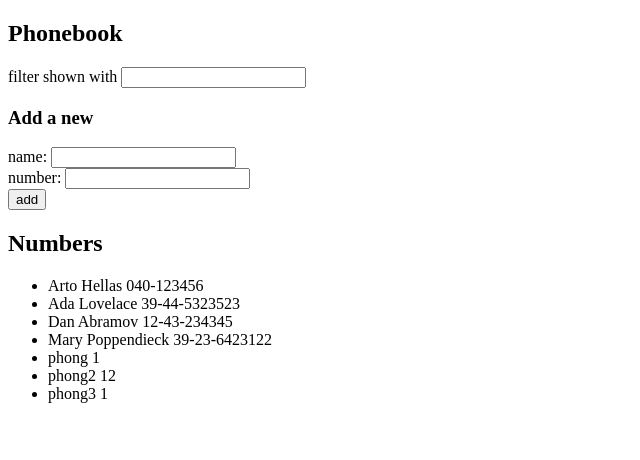
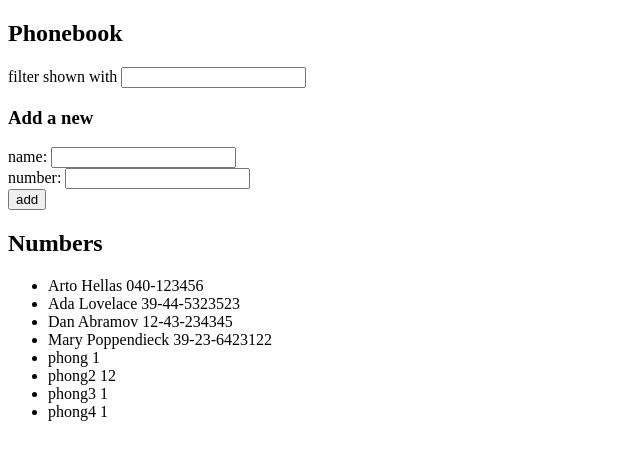
Before and after one commit to phongtra/Full-Stack-Open, a React (Create React App) app in the folder part2/phonebook/: page / in a window 1280 px wide. Shown: the top 460 px of the page, without its empty margins (0-640 px from the left). Built offline with nearby package versions, Linux system fonts and the light colour scheme; data requests are answered from the project's data file.

Commit message:
finish 2.11 refactor

```diff
--- a/part2/phonebook/db.json
+++ b/part2/phonebook/db.json
@@ -34,6 +34,11 @@
       "name": "phong3",
       "number": "1",
       "id": 7
+    },
+    {
+      "name": "phong4",
+      "number": "1",
+      "id": 8
     }
   ]
 }
--- a/part2/phonebook/src/components/PersonForm.js
+++ b/part2/phonebook/src/components/PersonForm.js
@@ -20,8 +20,7 @@ const PersonForm = ({
           if (existingNumber) {
             return alert(`${newName} has already been added to phone book`);
           }
-          setPersons(persons.concat({ name: newName, number: newNumber }));
-          // console.log(persons);
+
           await axios.post('http://localhost:3001/persons', {
             name: newName,
             number: newNumber
--- a/part2/phonebook/src/components/Persons.js
+++ b/part2/phonebook/src/components/Persons.js
@@ -7,7 +7,7 @@ const Persons = ({ renderFilter }) => {
     <>
       <ul>
         {renderFilter().map(result => {
-          return <Person key={result.id | result.name} result={result} />;
+          return <Person key={result.id} result={result} />;
         })}
       </ul>
     </>
```
